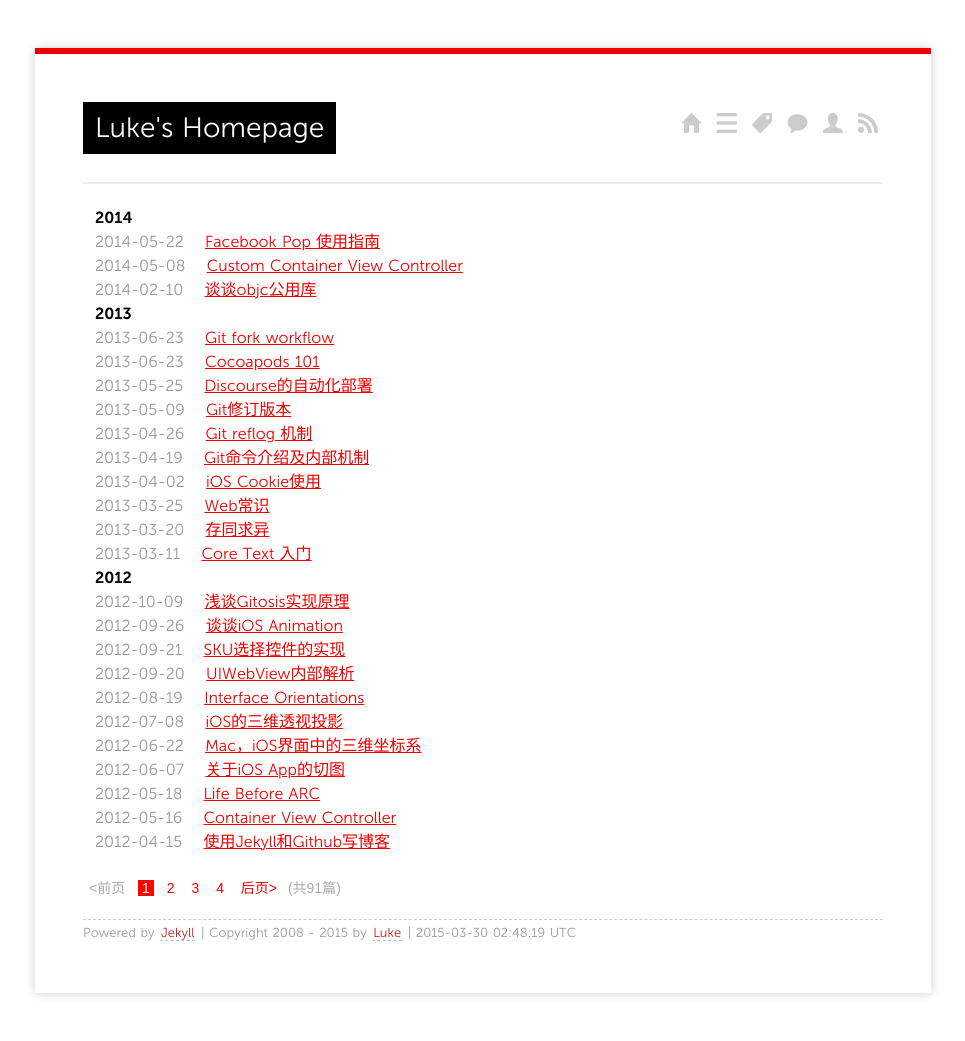
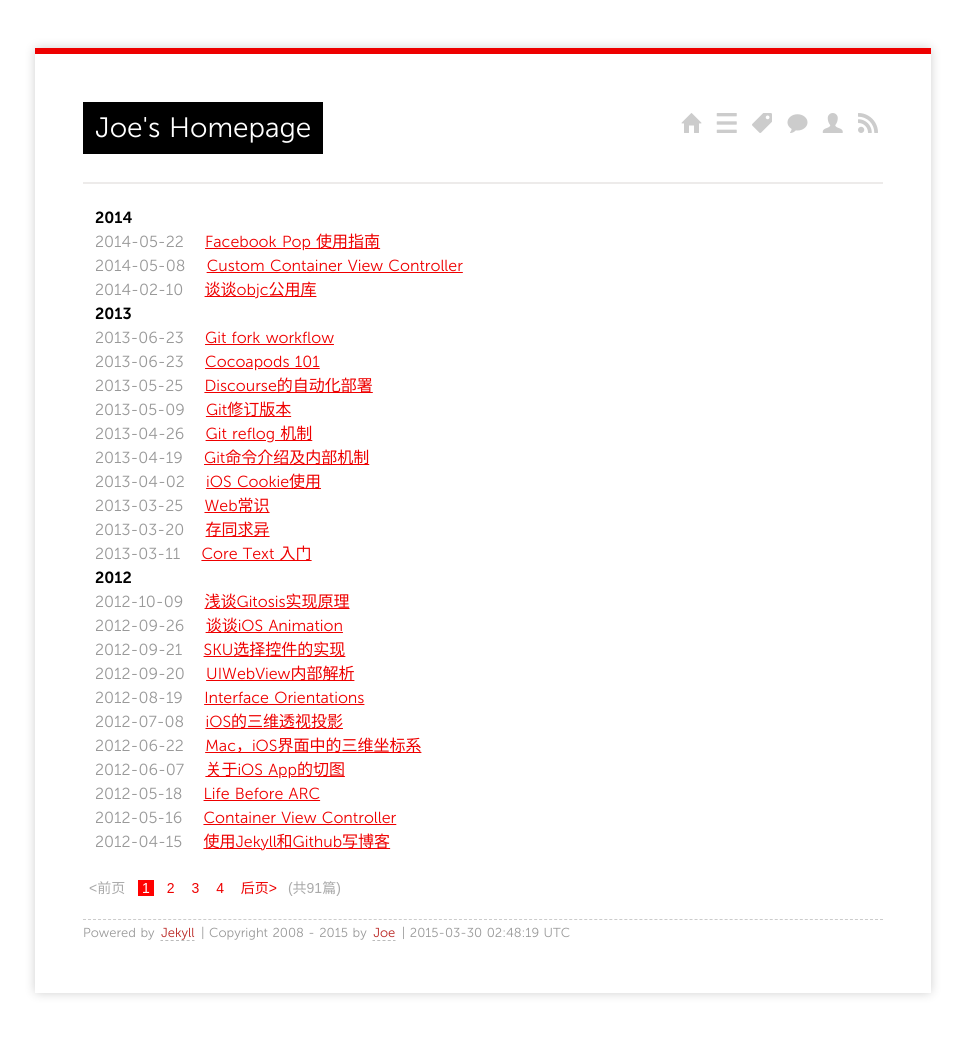
Before and after one commit to joecgs/joecgs.github.com, a Jekyll site: the page built from index.html, in a window 1280 px wide. Shown: the whole page, without its empty margins (157-1122 px from the left). Built offline with Jekyll 4.4.1, drawn with Linux system fonts in a browser that asks for light colours; Markdown is read by kramdown in place of the engine named in the settings; the list of posts is cut into pages by our own code.

Commit message:
change Luke to Joe

```diff
--- a/_layouts/default.html
+++ b/_layouts/default.html
@@ -35,7 +35,7 @@
       </div>
 
     <footer>
-        <p><small>Powered by <a href="https://github.com/mojombo/jekyll">Jekyll</a> | Copyright 2008 - {{site.time | date:"%Y"}} by <a href="http://geeklu.com/about/">Luke</a> | <span class="label label-info">{{site.time | date:"%Y-%m-%d %H:%M:%S %Z"}}</span></small></p>
+        <p><small>Powered by <a href="https://github.com/mojombo/jekyll">Jekyll</a> | Copyright 2008 - {{site.time | date:"%Y"}} by <a href="http://joecgs.github.com/about/">Joe</a> | <span class="label label-info">{{site.time | date:"%Y-%m-%d %H:%M:%S %Z"}}</span></small></p>
     </footer>
 
     </div>
--- a/index.html
+++ b/index.html
@@ -1,5 +1,5 @@
 ---
-title: Luke's Homepage
+title: Joe's Homepage
 layout: page
 ---
 
```
